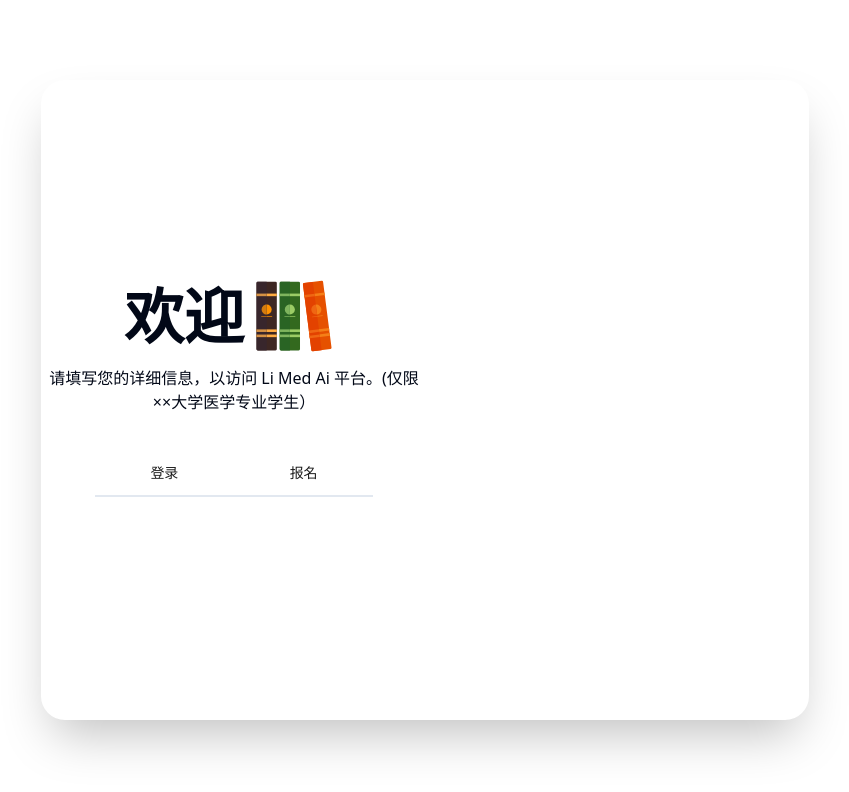
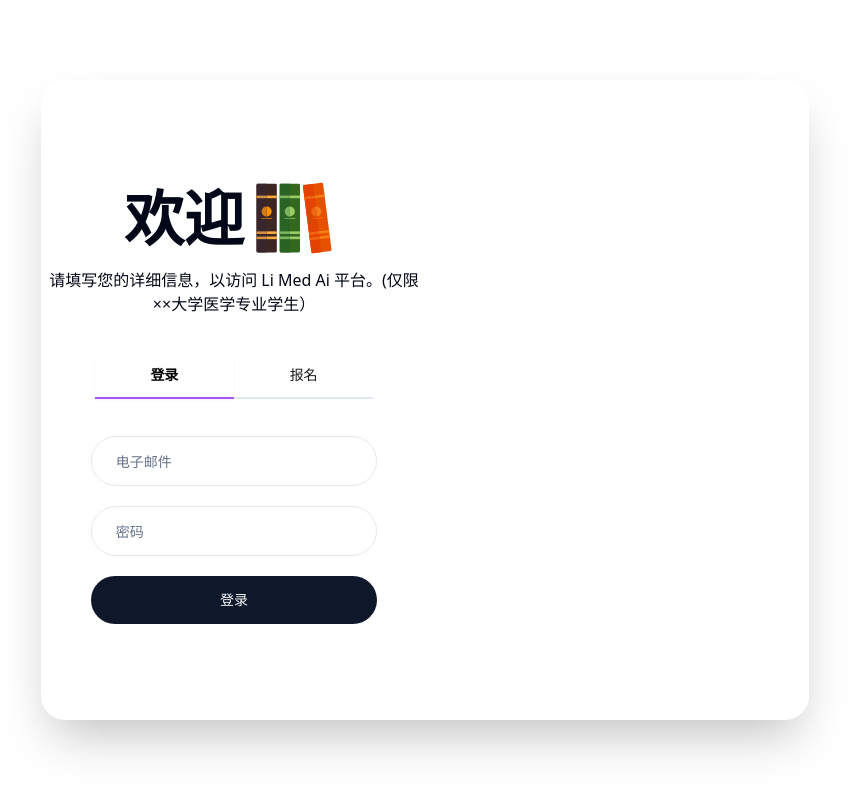
Before and after one commit to ss2d22/LiAiMedChat, a React (Vite) app in the folder limedaichatFrontend/: page /authentication in a window 1280 px wide. Shown: the top 792 px of the page, without its empty margins (215-1064 px from the left). Built offline with nearby package versions, Linux system fonts and the light colour scheme.

Commit message:
implemented inputs from shadcn with corresponding states in tabs and submit buttons with placeholder alerts

```diff
--- a/limedaichatFrontend/src/pages/authentication/index.tsx
+++ b/limedaichatFrontend/src/pages/authentication/index.tsx
@@ -2,11 +2,20 @@ import { books } from "@/assets";
 import { Input } from "@/components/ui/input";
 import { Tabs, TabsContent, TabsList, TabsTrigger } from "@/components/ui/tabs";
 import { useState } from "react";
+import { Button } from "@/components/ui/button";
 
 const Auth = () => {
   const [email, setEmail] = useState("");
   const [password, setPassword] = useState("");
   const [repeatPassword, setRepeatPassword] = useState("");
+
+  const handleSignIn = () => {
+    alert("Sign in clicked");
+  };
+
+  const handleSignUp = () => {
+    alert("Sign up clicked");
+  };
   return (
     <div className="h-[100vh] w-[100vw] flex items-center justify-center">
       <div className="h-[80vh] bg-white border-2 border-white text-opacity-90 shadow-2xl w-[80vw] md:w-[90vw] lg:w-[70vw] xl:w-[60vw] rounded-3xl grid xl:grid-cols-2">
@@ -22,7 +31,7 @@ const Auth = () => {
             </p>
           </div>
           <div className="flex items-center justify-center w-full">
-            <Tabs className="w-3/4">
+            <Tabs defaultValue="登录" className="w-3/4">
               <TabsList className="bg-transparent rounded-none w-full">
                 <TabsTrigger
                   value="登录"
@@ -45,11 +54,47 @@ const Auth = () => {
                   value={email}
                   onChange={(e) => setEmail(e.target.value)}
                 />
+                <Input
+                  placeholder="密码"
+                  type="password"
+                  className="rounded-full p-6"
+                  value={password}
+                  onChange={(e) => setPassword(e.target.value)}
+                />
+                <Button className="rounded-full p-6" onClick={handleSignIn}>
+                  登录
+                </Button>
               </TabsContent>
-              <TabsContent value="报名 "></TabsContent>
+              <TabsContent value="报名" className="flex flex-col gap-5">
+                <Input
+                  placeholder="电子邮件"
+                  type="email"
+                  className="rounded-full p-6"
+                  value={email}
+                  onChange={(e) => setEmail(e.target.value)}
+                />
+                <Input
+                  placeholder="密码"
+                  type="password"
+                  className="rounded-full p-6"
+                  value={password}
+                  onChange={(e) => setPassword(e.target.value)}
+                />
+                <Input
+                  placeholder="确认密码"
+                  type="password"
+                  className="rounded-full p-6"
+                  value={repeatPassword}
+                  onChange={(e) => setRepeatPassword(e.target.value)}
+                />
+                <Button className="rounded-full p-6" onClick={handleSignUp}>
+                  报名
+                </Button>
+              </TabsContent>
             </Tabs>
           </div>
         </div>
+
       </div>
     </div>
   );
```
